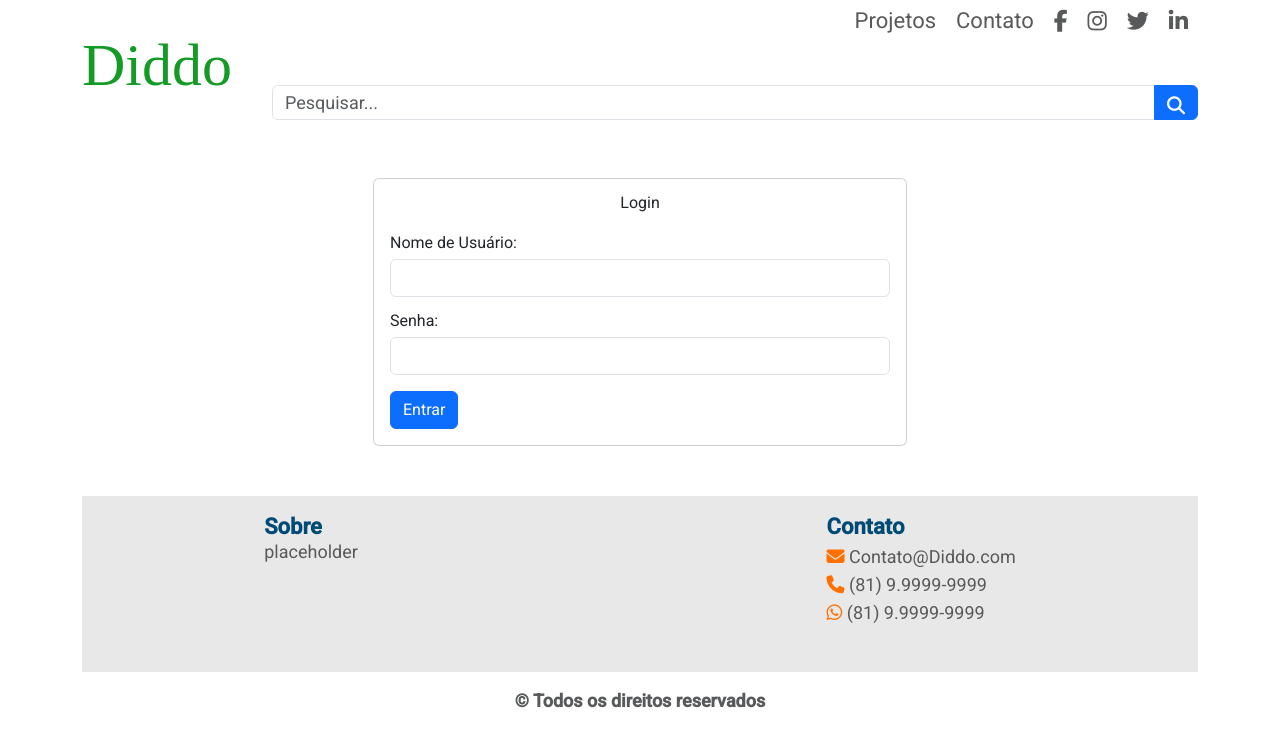
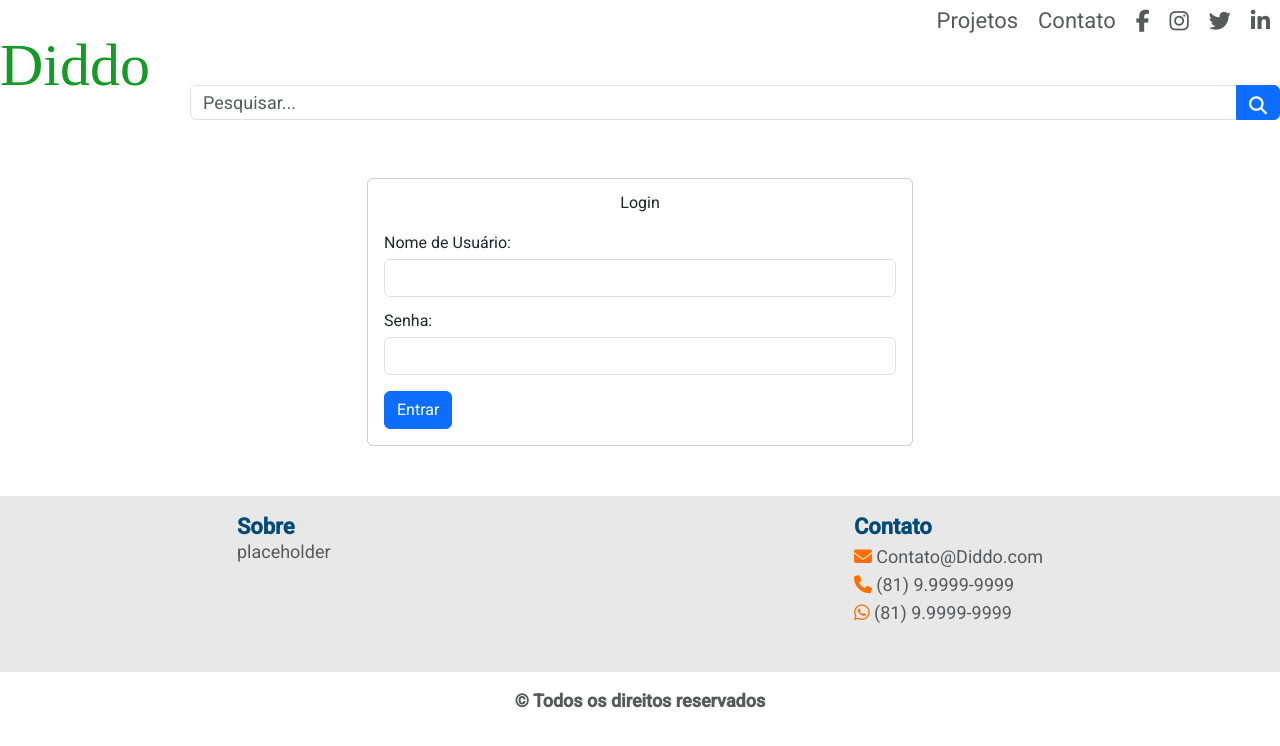
Before and after one commit to Diegusmao/gestor-de-status, an Angular app: page /login in a window 1280 px wide. Shown: the top 746 px of the page. Built offline with nearby package versions, Linux system fonts and the light colour scheme.

Commit message:
Ajustes para bug de login

```diff
--- a/src/app/app.component.html
+++ b/src/app/app.component.html
@@ -1,12 +1,7 @@
-<div class="container">
-
+<div class="head_container">
       <app-header></app-header>
-
+  </div>
   <div class="row">
-
-        <app-login></app-login>
-
-
+      <router-outlet></router-outlet>
   </div>
-  <div></div>
-      <app-footer></app-footer>
+  <app-footer></app-footer>
--- a/src/app/login.service.ts
+++ b/src/app/login.service.ts
@@ -5,24 +5,23 @@ import { Router } from '@angular/router';
   providedIn: 'root'
 })
 export class loginService {
-  private loggedInUser: any; // Usuário autenticado
+  private loggedInUser: any;
 
   constructor(private router: Router) {}
 
   authenticate(username: string, password: string): boolean {
-    // Lógica de autenticação (substitua isso com sua lógica de autenticação real)
-    // Por exemplo, você pode verificar as credenciais em um servidor ou banco de dados
 
     if (username === 'gestor' && password === 'senha123') {
       this.loggedInUser = { username: username, role: 'gestor' };
-      this.router.navigate(['/pagina-principal']); // Substitua 'pagina-principal' pela rota da sua página principal
-      return true; // Credenciais válidas
+      this.router.navigate(['/projetos']);
+      return true;
     } else if (username === 'dev1' && password === 'devsenha') {
       this.loggedInUser = { username: username, role: 'desenvolvedor' };
-      return true; // Credenciais válidas
+      this.router.navigate(['/projetos']);
+      return true;
     }
 
-    return false; // Credenciais inválidas
+    return false;
   }
 
   getLoggedInUser(): any {
```
Also changed, not shown: src/app/app-routing.module.ts (+5 -3 lines).
